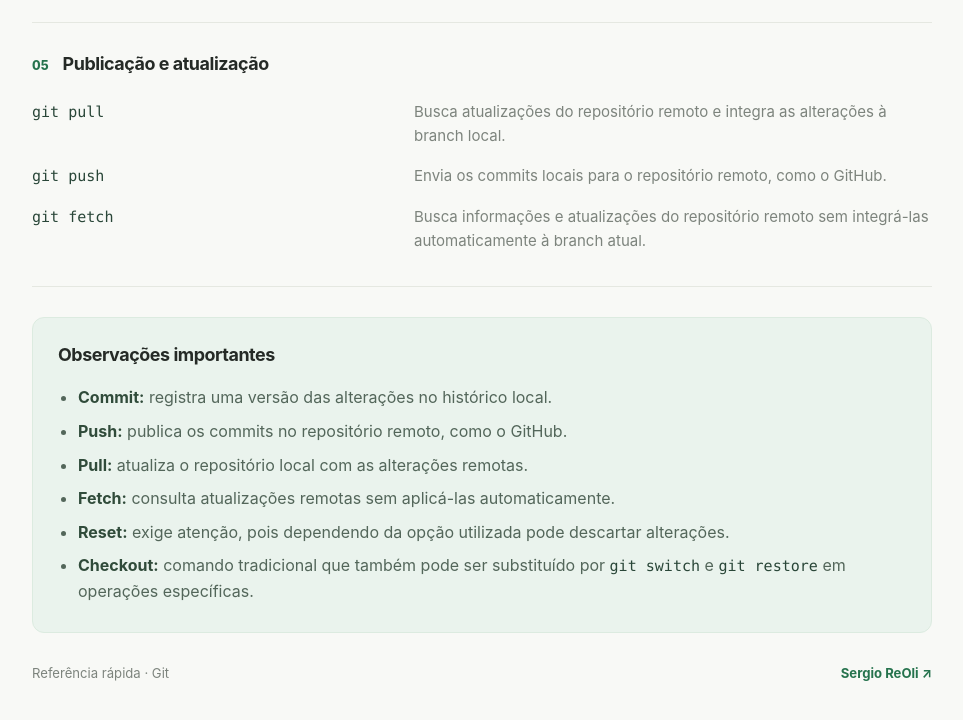
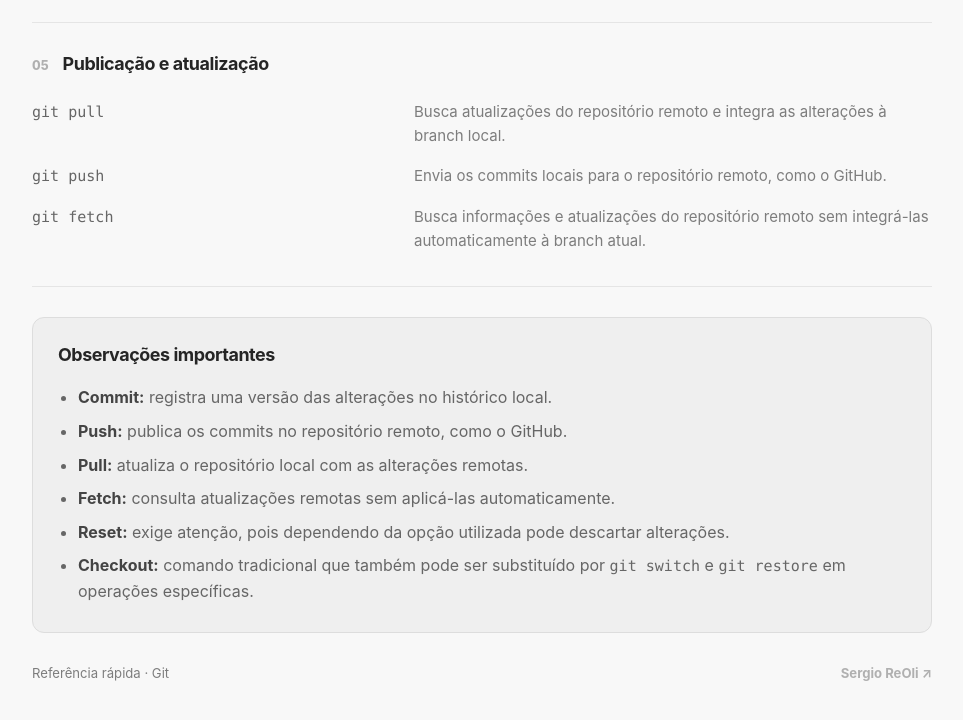
Before and after one commit to sergioreoli/sergioreoli.github.io, a plain HTML site: page how-to-git.html in a window 1280 px wide. Shown: the part 1324-2044 px from the top of the page, without its empty margins (158-1121 px from the left). Drawn offline with Linux system fonts and the light colour scheme.

Commit message:
Padrão de cor cinza

```diff
--- a/how-to-git.html
+++ b/how-to-git.html
@@ -8,15 +8,15 @@
   <style>
     :root {
       color-scheme: light;
-      --bg: #f8f9f6;
+      --bg: #f8f8f8;
       --surface: #ffffff;
-      --text: #252a26;
-      --muted: #7d847d;
-      --line: #e5e8e1;
-      --green: #26734d;
-      --green-soft: #eaf3ed;
-      --code: #294638;
-      --shadow: 0 12px 36px rgba(30, 48, 37, .06);
+      --text: #252525;
+      --muted: #7d7d7d;
+      --line: #e5e5e5;
+      --accent: #b0b0b0;
+      --accent-soft: #efefef;
+      --code: #666666;
+      --shadow: 0 12px 36px rgba(40, 40, 40, .06);
     }
     * { box-sizing: border-box; }
     html { scroll-behavior: smooth; }
@@ -27,11 +27,11 @@
       font-family: Inter, ui-sans-serif, system-ui, -apple-system, BlinkMacSystemFont, "Segoe UI", sans-serif;
       line-height: 1.6;
     }
-    a { color: var(--green); text-decoration: none; }
+    a { color: var(--accent); text-decoration: none; }
     a:hover { text-decoration: underline; }
     .page { width: min(900px, calc(100% - 40px)); margin: 0 auto; padding: 68px 0 52px; }
     .eyebrow {
-      color: var(--green); font-size: .78rem; font-weight: 750;
+      color: var(--accent); font-size: .78rem; font-weight: 750;
       letter-spacing: .13em; text-transform: uppercase; margin: 0 0 14px;
     }
     h1 {
@@ -43,7 +43,7 @@
     .topline { border-bottom: 1px solid var(--line); margin-bottom: 10px; }
     .section { padding: 27px 0 25px; border-bottom: 1px solid var(--line); }
     .section-heading { display: flex; align-items: baseline; gap: 14px; margin-bottom: 14px; }
-    .number { color: var(--green); font-size: .78rem; font-weight: 800; }
+    .number { color: var(--accent); font-size: .78rem; font-weight: 800; }
     h2 { font-size: 1.12rem; margin: 0; letter-spacing: -.025em; }
     .command {
       display: grid; grid-template-columns: minmax(220px, .82fr) 1.18fr;
@@ -55,13 +55,13 @@
     }
     .description { color: var(--muted); font-size: .94rem; }
     .note {
-      margin-top: 30px; padding: 23px 25px; background: var(--green-soft);
-      border-radius: 12px; border: 1px solid #dcebe0;
+      margin-top: 30px; padding: 23px 25px; background: var(--accent-soft);
+      border-radius: 12px; border: 1px solid #dddddd;
     }
     .note h2 { margin-bottom: 12px; }
-    .note ul { margin: 0; padding-left: 20px; color: #53665a; }
+    .note ul { margin: 0; padding-left: 20px; color: #666666; }
     .note li { padding: 4px 0; }
-    .note strong { color: #304b3a; }
+    .note strong { color: #444444; }
     .footer {
       display: flex; justify-content: space-between; flex-wrap: wrap; gap: 12px;
       color: var(--muted); font-size: .82rem; padding-top: 30px;
```
